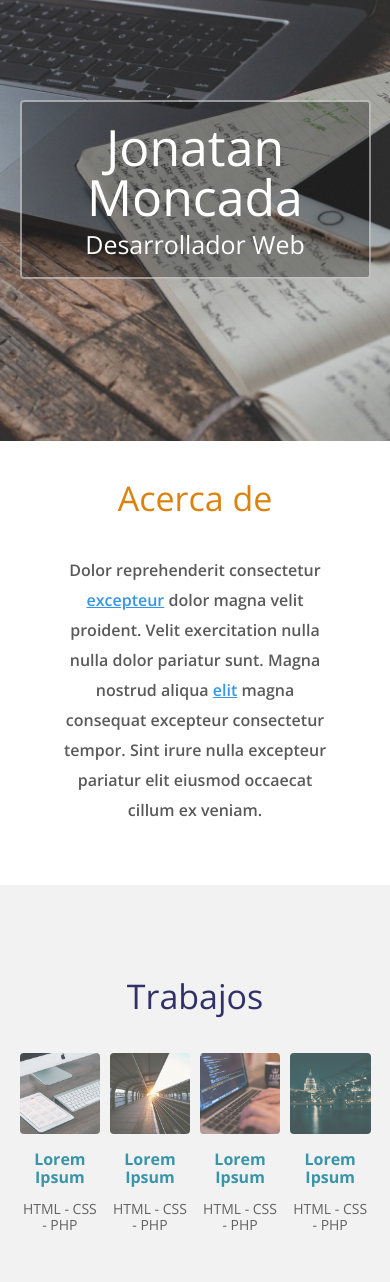
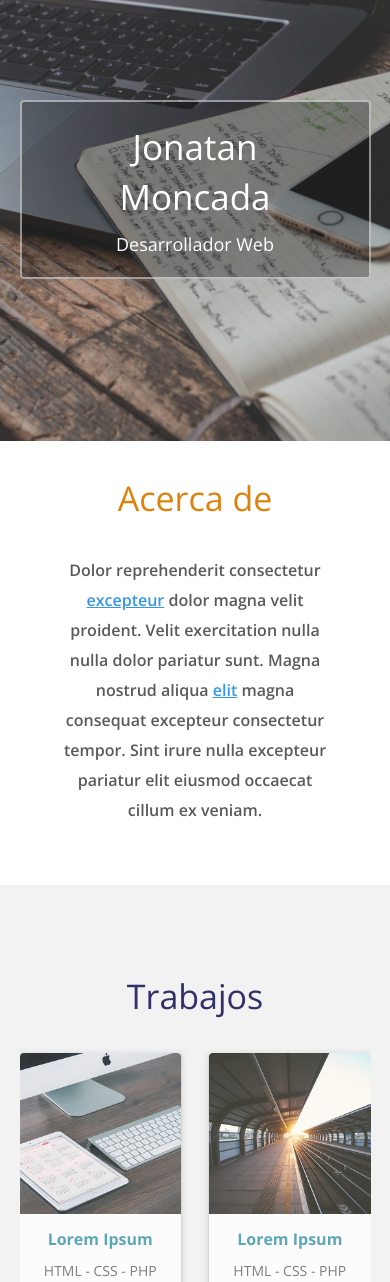
Before and after one commit to JonatanMoncada/portafolio1, a plain HTML site: page index.html in a window 390 px wide. Shown: the part 159-1441 px from the top of the page. Drawn offline with nearby package versions, Linux system fonts and the light colour scheme.

Commit message:
Modificando el area de trabajo con sombras, bordes redondeados, efectos hover y se agrega los media querys para adaptacion a dispsitivos moviles.

```diff
--- a/css/miEstilos.scss
+++ b/css/miEstilos.scss
@@ -1,5 +1,17 @@
 *{
     box-sizing: border-box;
+}
+
+@mixin tamanio800px {
+    @media screen and (max-width:800px) {
+        @content
+    }
+}
+
+@mixin tamanio500px {
+    @media screen and (max-width:500px) {
+        @content
+    }
 }
 
 body{
@@ -22,6 +34,9 @@ body{
         .menu{
             margin: 40px 0;
             text-align: right;
+            @include tamanio800px(){
+                text-align: center;
+            }
             a{
                 margin: 0 20px;
                 color: #fff;
@@ -57,10 +72,16 @@ body{
                     margin-bottom: 10px;
                     font-size: 50px;
                     line-height: 50px;
+                    @include tamanio500px(){
+                        font-size: 35px;
+                    }
                 }
                 .profesion{
                     font-size: 25px;
                     line-height: 25px;
+                    @include tamanio500px(){
+                        font-size: 18px;
+                    }
                 }
             }
         }
@@ -121,21 +142,26 @@ body{
                     .trabajo{
                         width: 23%;
                         margin-bottom:40px;
+                        background: #fff;
+                        opacity: 0.8;
+                        //border-radius: 4px;
+                        box-shadow: rgba(60, 64, 67, 0.3) 0px 1px 2px 0px, rgba(60, 64, 67, 0.15) 0px 2px 6px 2px;
+                        &:hover{
+                            /* border: 1px solid darkgrey;
+                            padding: 4px;
+                            background: rgba(224,224,224, 0.99); */
+                            opacity: 1;
+                        }
+                        @include tamanio800px(){
+                            width: 46%;
+                        }
                         .thumb{
                             width: 100%;
                             margin-bottom: 10px;
                             img{
                                 width: 100%;
                                 vertical-align: top;
-                                border-radius: 4px;
-                                opacity: 0.7;
-
-                                &:hover{
-                                    /* border: 1px solid darkgrey;
-                                    padding: 4px;
-                                    background: rgba(224,224,224, 0.99); */
-                                    opacity: 1;
-                                }
+                                border-radius: 4px 4px 0 0;
                             }
                         }
                         .descripcion{
@@ -170,6 +196,7 @@ body{
                 display: flex;
                 flex-wrap: wrap;
                 justify-content: space-between;
+
                 input[type="text"],
                 input[type="email"],
                 textarea{
@@ -186,6 +213,10 @@ body{
                 input[type="email"]{
                     width: 49%;
                     margin-bottom: 15px;
+                    @include tamanio500px(){
+                        //flex-direction: column;
+                        width: 100%;
+                    }
                 }
                 textarea{
                     width: 100%;
@@ -216,6 +247,10 @@ body{
             .contenedor{
                 display: flex;
                 justify-content: center;
+                @include tamanio500px(){
+                    flex-wrap: wrap;
+                    padding: 20px 0;
+                }
                 a{
                     color: #fff;
                     text-align: center;
```
Also changed, not shown: css/miEstilos.css, 1 other file.
